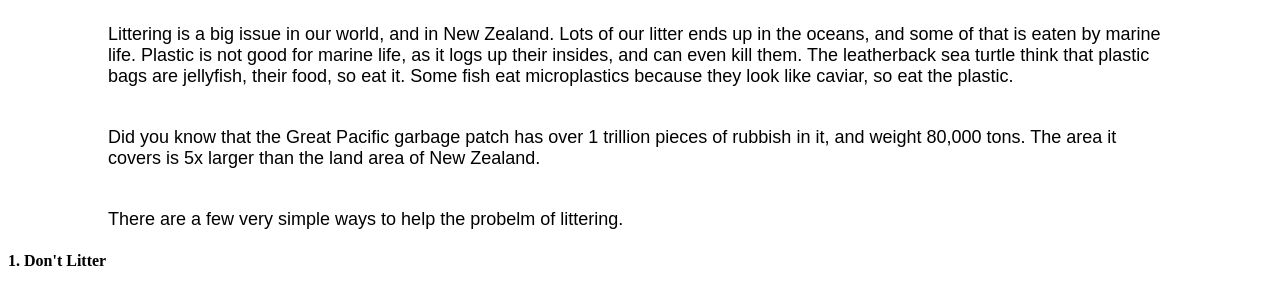
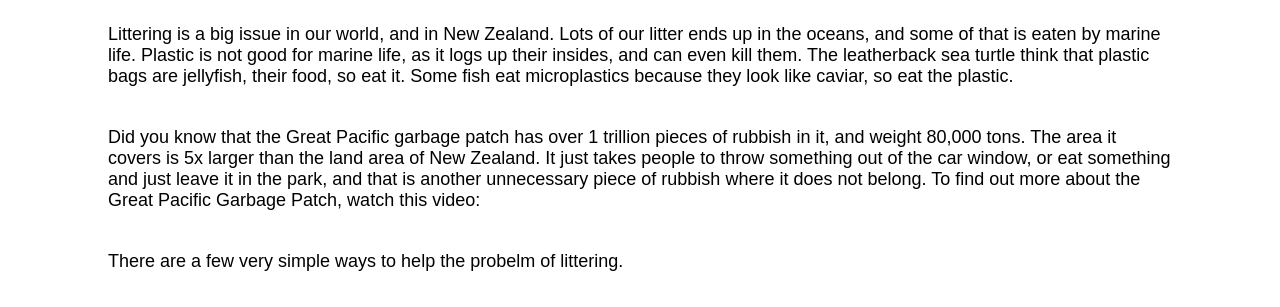
Before and after one commit to Isaac-Hydes/stackblitz-starters-drnrb42t, a website: page litter.html in a window 1280 px wide. Shown: the part 336-643 px from the top of the page. Drawn offline with Linux system fonts and the light colour scheme; a web font is replaced by a local one.

Commit message:
h4 css and more litter page info.

```diff
--- a/litter.html
+++ b/litter.html
@@ -30,7 +30,9 @@
 
         <p>
             Did you know that the Great Pacific garbage patch has over 1 trillion pieces of rubbish in it, and weight 80,000 tons.
-            The area it covers is 5x larger than the land area of New Zealand.
+            The area it covers is 5x larger than the land area of New Zealand. It just takes people to throw something out of the
+            car window, or eat something and just leave it in the park, and that is another unnecessary piece of rubbish where it
+            does not belong. To find out more about the Great Pacific Garbage Patch, watch this video:
         </p>
 
         <p>
--- a/main.css
+++ b/main.css
@@ -15,6 +15,13 @@ h3 {
     font-weight: lighter;
     font-size: 36px;
     text-align: center;
+}
+
+h4 {
+    font-family: Anton;
+    font-size: 32px;
+    margin-left: 100px;
+    letter-spacing: 0.8px;
 }
 
 h5 {
```
